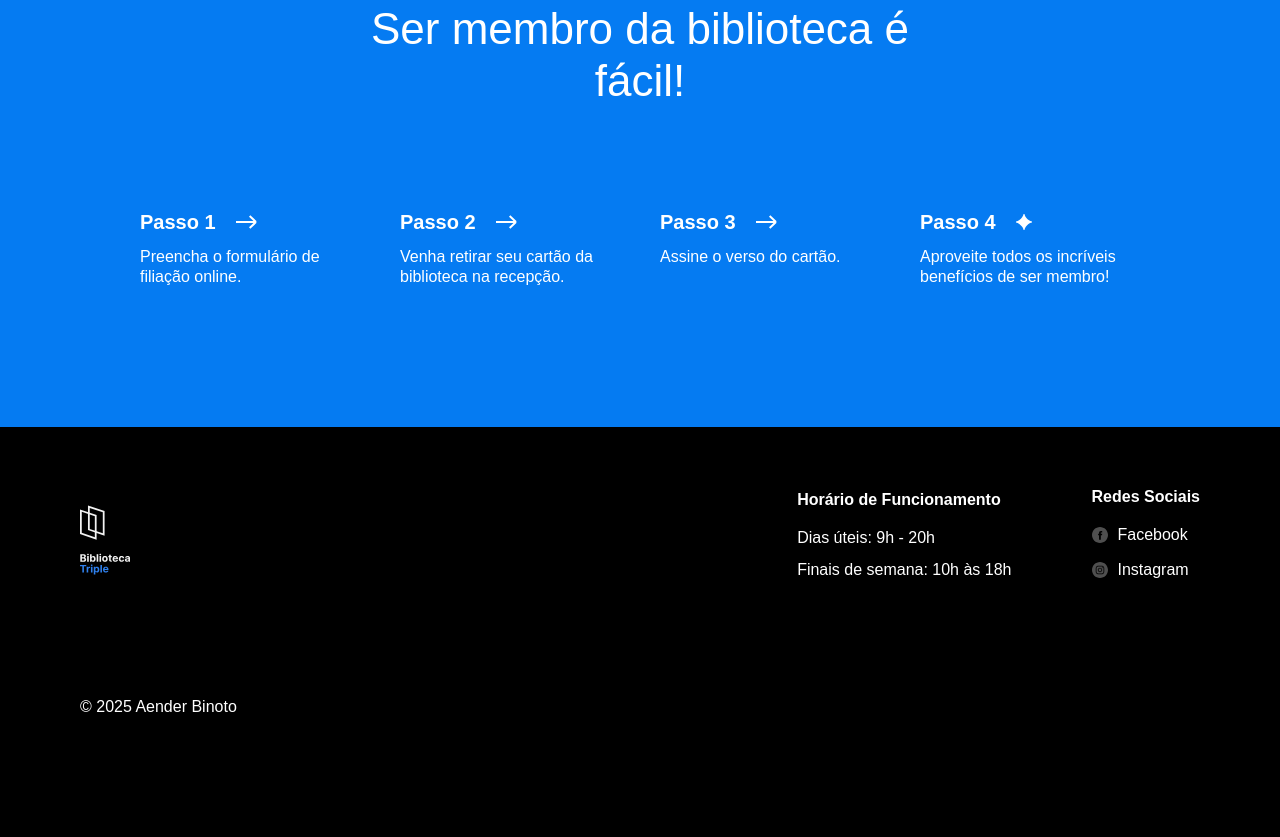
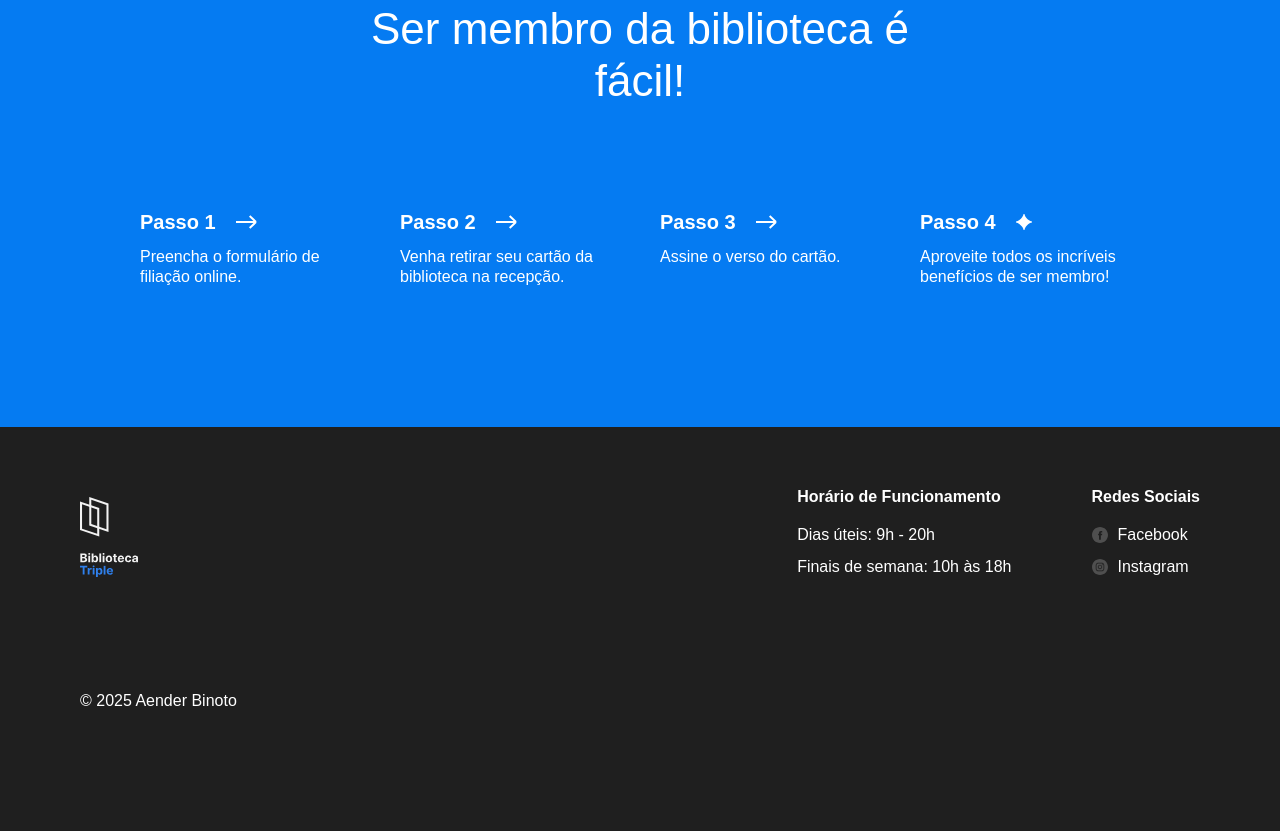
Before and after one commit to aenderb/web_project_library, a plain HTML site: page index.html in a window 1280 px wide. Shown: the part 3087-3924 px from the top of the page. Drawn offline with Linux system fonts and the light colour scheme.

Commit message:
Nova atualização do projeto - fix general

```diff
--- a/index.html
+++ b/index.html
@@ -29,7 +29,7 @@
               <a href="#membership" class="nav__link">Seja um membro</a>
             </li>
             <li>
-              <a href="#contacts" class="nav__link">Contatos</a>
+              <a href="#footer" class="nav__link">Contatos</a>
             </li>
           </ul>
         </nav>
@@ -272,7 +272,7 @@
         </section>
       </main>
 
-      <footer id="contacts" class="footer">
+      <footer id="footer" class="footer">
         <div class="footer__columns">
           <div class="footer__column">
             <img
--- a/styles/style.css
+++ b/styles/style.css
@@ -344,7 +344,7 @@ html {
 
 .footer {
   box-sizing: border-box;
-  background-color: #000;
+  background-color: #1f1f1f;
   color: #fff;
   padding: 60px 80px;
 }
@@ -367,7 +367,7 @@ html {
 }
 
 .footer__logo {
-  width: 50px;
+  width: 58px;
   height: 80px;
 }
 
@@ -397,6 +397,9 @@ html {
 .footer__column-link {
   color: white;
   text-decoration: none;
+  display: flex;
+  gap: 10px;
+  align-items: center;
 }
 
 .footer__social-icon {
```
